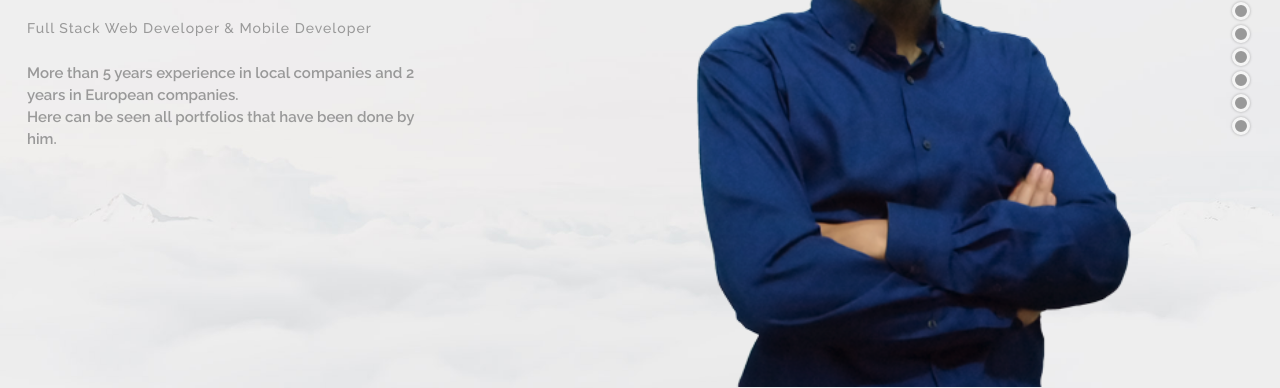
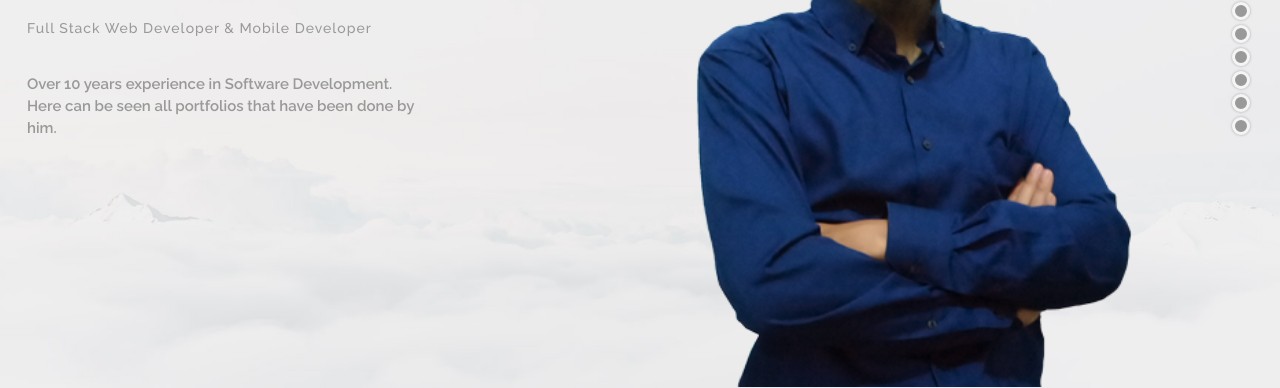
Before and after one commit to rubicode/rubicode.github.io, a plain HTML site: page index.html in a window 1280 px wide. Shown: the part 412-800 px from the top of the page. Drawn offline with Linux system fonts and the light colour scheme.

Commit message:
Update length of experience

```diff
--- a/index.html
+++ b/index.html
@@ -89,7 +89,7 @@
                                 data-lineheight="['24','24','24','22']" data-width="['448','356','334','277']" data-height="['none','none','76','68']"
                                 data-whitespace="normal" data-transform_idle="o:1;" data-transform_in="x:-50px;opacity:0;s:1000;e:Power2.easeOut;"
                                 data-transform_out="opacity:0;s:1500;e:Power4.easeIn;s:1500;e:Power4.easeIn;" data-start="1500"
-                                data-splitin="none" data-splitout="none" data-responsive_offset="on" style="z-index: 13; min-width: 448px; max-width: 448px; white-space: normal;">More than 5 years experience in local companies and 2 years in European companies. <br>Here can be seen all portfolios that have been done by him.
+                                data-splitin="none" data-splitout="none" data-responsive_offset="on" style="z-index: 13; min-width: 448px; max-width: 448px; white-space: normal;">Over 10 years experience in Software Development. <br>Here can be seen all portfolios that have been done by him.
                             </div>
                         </li>
                         <!-- SLIDE -->
```
